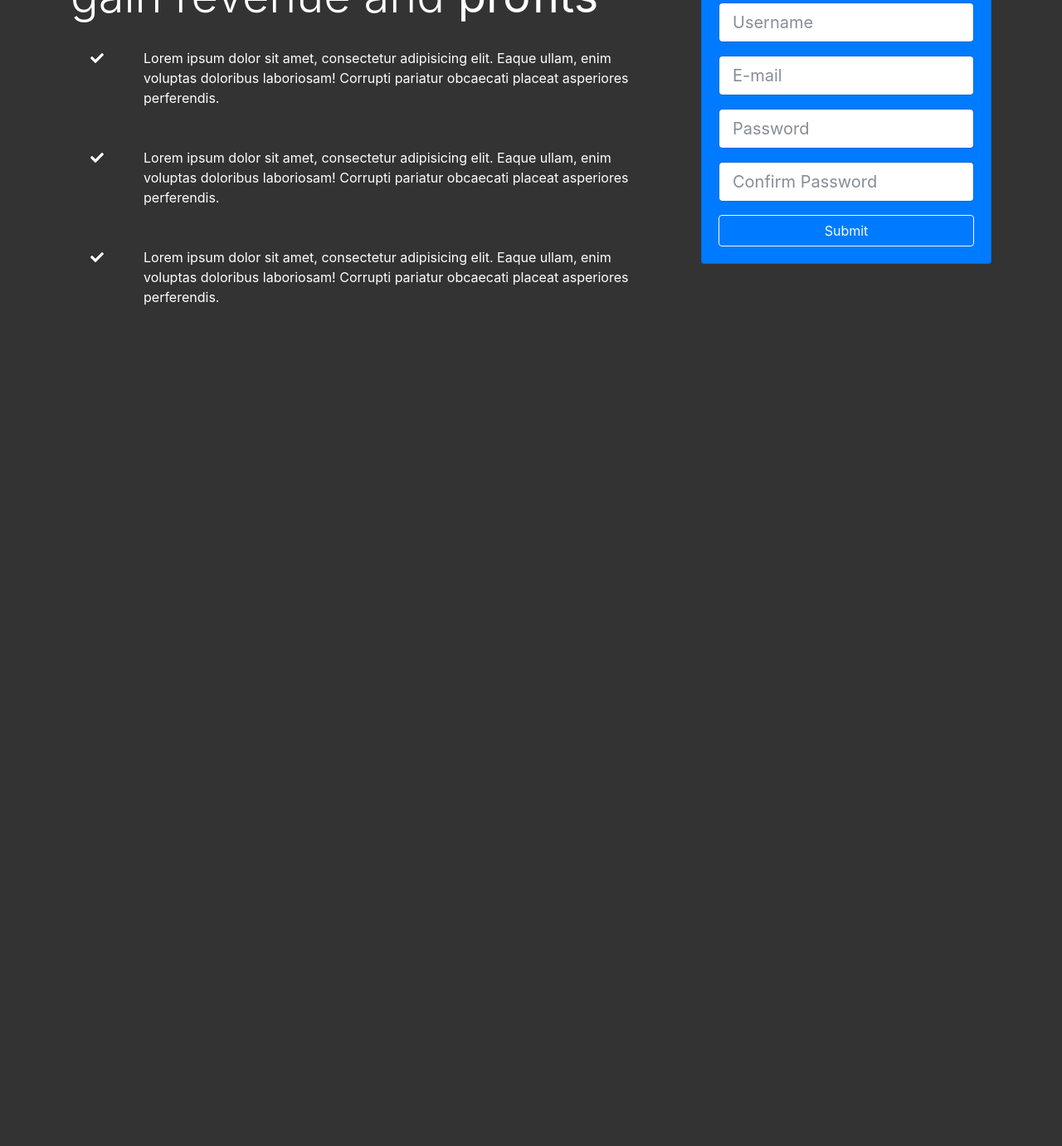
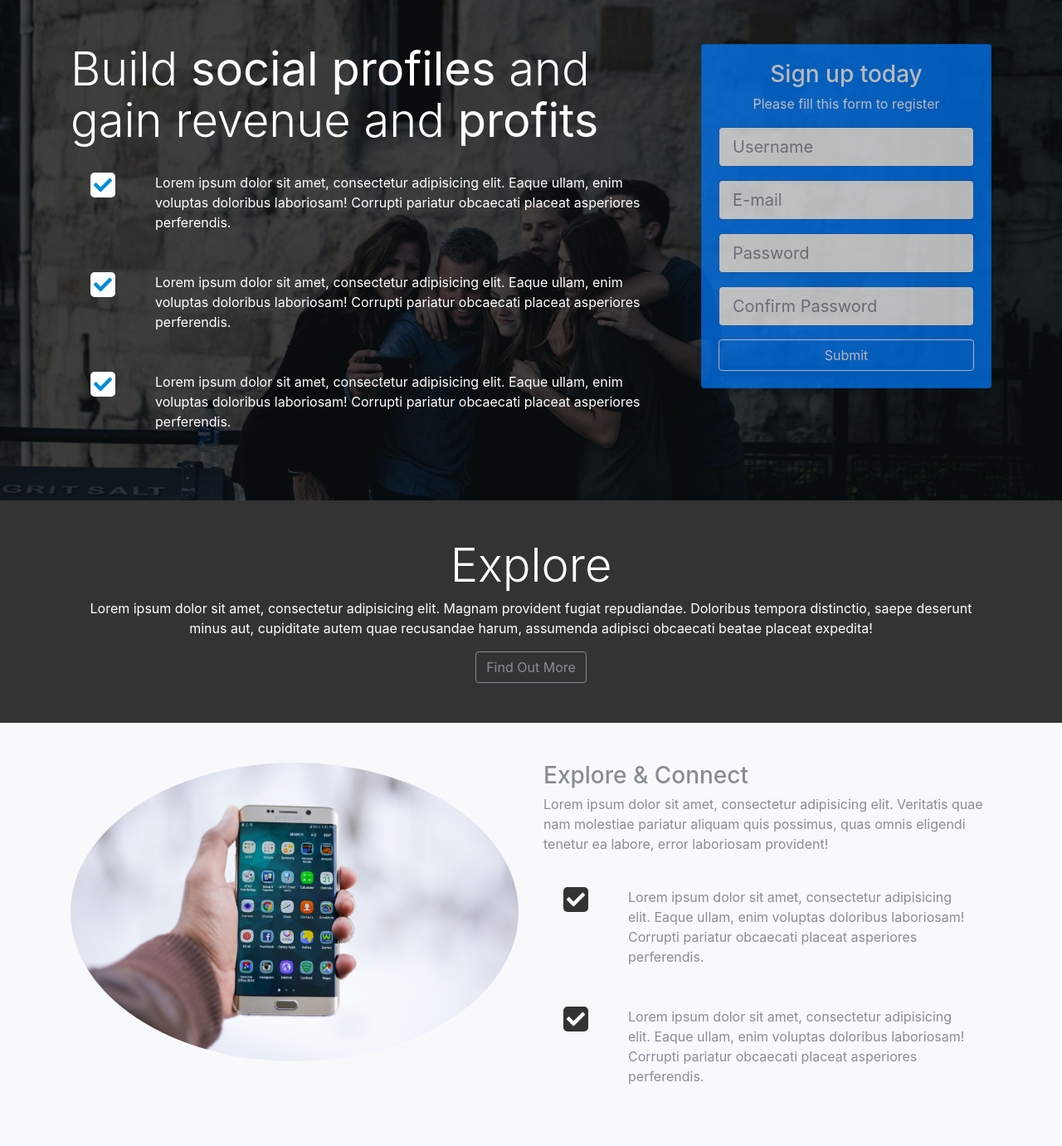
Before and after one commit to kormannj/bootstrap-looplab, a plain HTML site: page bs_project_looplab/index.html in a window 1280 px wide. Shown: the part 97-1478 px from the top of the page at 83% size. Before the commit the page ends 800 px from the top, so only its background shows below. Drawn offline with nearby package versions, Linux system fonts and the light colour scheme.

Commit message:
Add files via upload

```diff
--- a/bs_project_looplab/css/style.css
+++ b/bs_project_looplab/css/style.css
@@ -7,3 +7,41 @@ body{
   border-bottom: #008ed6 3px solid;
   opacity: 0.7;
 }
+
+#home-section{
+  background: url('../img/home.jpg') no-repeat;
+  background-size: cover;
+  background-attachment: fixed;
+  min-height: 700px;
+}
+
+#home-section .home-inner{
+  padding-top: 150px;
+}
+
+#home-section .dark-overlay{
+  background-color: rgba(0,0,0,0.7);
+  position: absolute;
+  width: 100%;
+  min-height: 700px;
+}
+
+#home-section .card-form{
+  opacity: 0.7;
+}
+
+#home-section .fa-check{
+  color: #008ed6;
+  background: #fff;
+  padding: 4px;
+  font-size: 30px;
+  border-radius: 5px;
+}
+
+#explore-section .fa-check{
+  background: #333;
+  color: #fff;
+  padding: 4px;
+  font-size: 30px;
+  border-radius: 5px;
+}
--- a/bs_project_looplab/index.html
+++ b/bs_project_looplab/index.html
@@ -23,13 +23,13 @@
               <a href="#home" class="nav-link">Home</a>
             </li>
             <li class="nav-item">
-              <a href="#explore-section" class="nav-link">Explore</a>
+              <a href="#explore-section-head" class="nav-link">Explore</a>
             </li>
             <li class="nav-item">
-              <a href="#create-section" class="nav-link">Create</a>
+              <a href="#create-section-head" class="nav-link">Create</a>
             </li>
             <li class="nav-item">
-              <a href="#share-section" class="nav-link">Share</a>
+              <a href="#share-section-head" class="nav-link">Share</a>
             </li>
           </ul>
         </div>
@@ -74,7 +74,7 @@
                   <div class="card-body">
                     <h3>Sign up today</h3>
                     <p>Please fill this form to register</p>
-                    <form action="">
+                    <form>
                       <div class="form-group">
                         <input type="text" class="form-control form-control-lg" placeholder="Username">
                       </div>
@@ -99,5 +99,51 @@
       </div>
     </header>
 
+    <!-- EXPLORE HEAD -->
+    <section id="explore-section-head">
+      <div class="container">
+        <div class="row">
+          <div class="col text-center">
+            <div class="py-5">
+              <h1 class="display-4">Explore</h1>
+              <p>Lorem ipsum dolor sit amet, consectetur adipisicing elit. Magnam provident fugiat repudiandae. Doloribus tempora distinctio, saepe deserunt minus aut, cupiditate autem quae recusandae harum, assumenda adipisci obcaecati beatae placeat expedita!</p>
+              <a href="#" class="btn btn-outline-secondary">Find Out More</a>
+            </div>
+          </div>
+        </div>
+      </div>
+    </section>
+
+    <!-- EXPLORE SECTION -->
+    <section id="explore-section" class="bg-light text-muted py-5">
+      <div class="container">
+        <div class="row">
+          <div class="col-md-6">
+            <img src="img/explore-section1.jpg" alt="" class="img-fluid mb-3 rounded-circle">
+          </div>
+          <div class="col-md-6">
+            <h3>Explore & Connect</h3>
+            <p>Lorem ipsum dolor sit amet, consectetur adipisicing elit. Veritatis quae nam molestiae pariatur aliquam quis possimus, quas omnis eligendi tenetur ea labore, error laboriosam provident!</p>
+            <div class="d-flex flex-row">
+              <div class="p-4 align-self-start">
+                <i class="fa fa-check"></i>
+              </div>
+              <div class="p-4 align-self-end">
+                Lorem ipsum dolor sit amet, consectetur adipisicing elit. Eaque ullam, enim voluptas doloribus laboriosam! Corrupti pariatur obcaecati placeat asperiores perferendis.
+              </div>
+            </div>
+            <div class="d-flex flex-row">
+              <div class="p-4 align-self-start">
+                <i class="fa fa-check"></i>
+              </div>
+              <div class="p-4 align-self-end">
+                Lorem ipsum dolor sit amet, consectetur adipisicing elit. Eaque ullam, enim voluptas doloribus laboriosam! Corrupti pariatur obcaecati placeat asperiores perferendis.
+              </div>
+            </div>
+          </div>
+        </div>
+      </div>
+    </section>
+
   </header>
 </body>
```
Also changed, not shown: bs_project_looplab/img/explore-section1.jpg (added).
